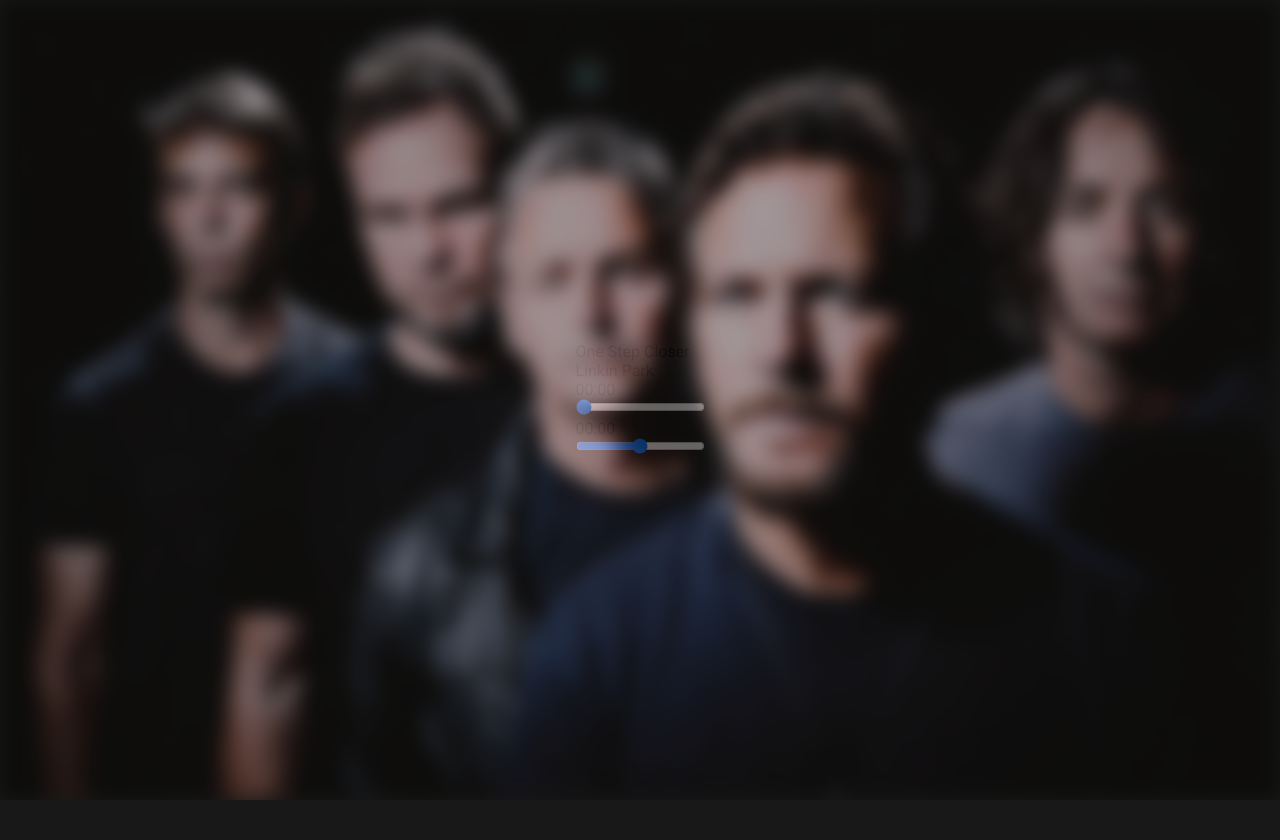
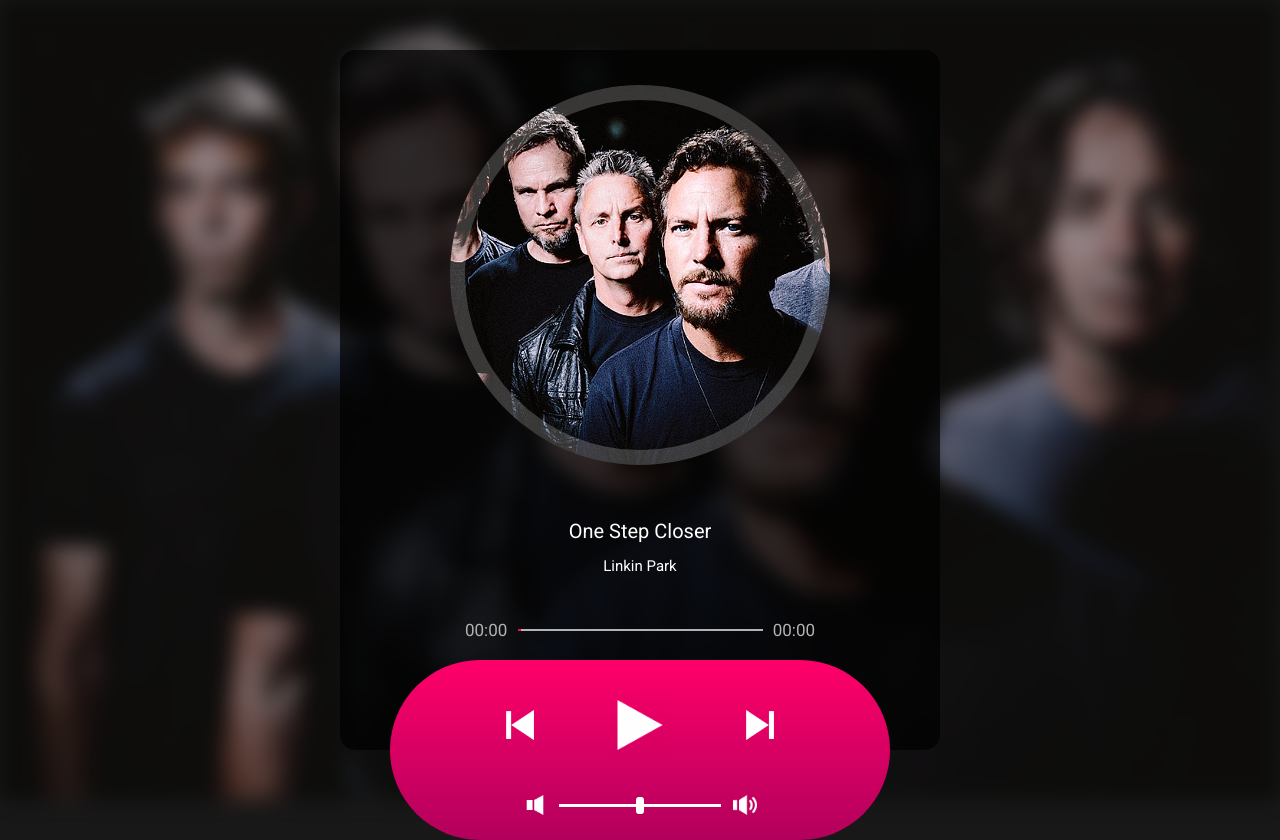
Before and after one commit to caiorrts/interactive-audio-interface, a plain HTML site: page index.html in a window 1280 px wide. Before the commit the page ends 800 px from the top, so only its background shows below. Drawn offline with Linux system fonts and the light colour scheme; some icons are missing.

Commit message:
Completion of the entire page style

```diff
--- a/index.html
+++ b/index.html
@@ -16,13 +16,14 @@
 
         <section class="player">
 
-            <div class="player__background"></div>
+            <div class="player__bg"></div>
+
             <div class="player__cover">
                 <div id="player__cover__image"></div>
             </div>
 
             <div class="player__info">
-                <p id="player__info__music">One Step Closer</p>
+                <p id="player__info__song">One Step Closer</p>
                 <p id="player__info__artist">Linkin Park</p>
             </div>
 
@@ -45,14 +46,14 @@
             <div class="player__control">
                 <div class="player__control__buttons">
                     <div id="player__control__buttons__prev"></div>
-                    <div id="player__control__buttons__playpause"></div>
+                    <div id="player__control__buttons__play-pause"></div>
                     <div id="player__control__buttons__next"></div>
                 </div>
 
                 <div class="player__control__volume">
                     <div id="player__control__volume__mute"></div>
-                    <input type="range" id="player__control__volume_bar" value="50">
-                    <div id="player__control__volume_max"></div>
+                    <input type="range" id="player__control__volume__bar" value="50">
+                    <div id="player__control__volume__max"></div>
                 </div>
             </div>
 
--- a/style.css
+++ b/style.css
@@ -1,11 +1,16 @@
-/** CSS RESET **/
+/*****************************/
+/********* CSS RESET *********/
+/*****************************/
 * {
     margin: 0;
     padding: 0;
     box-sizing: border-box;
-  }
+}
 
-/** UTILITY STYLES **/
+
+/*****************************/
+/****** UTILITY STYLES *******/
+/*****************************/
 body {
     background-color: #181818;
     font-family: 'Roboto', sans-serif;
@@ -18,6 +23,10 @@
     width: 100vw;
 }
 
+
+/********************************/
+/******* PAGE BACKGROUND ********/
+/********************************/
 #bgcover {
     width: 100vw;
     height: 100vh;
@@ -29,3 +38,221 @@
     filter: blur(10px);
     opacity: 0.6;
 }
+
+
+/**********************************************/
+/******* PLAYER STYLE AND ARTIST COVER ********/
+/**********************************************/
+.player {
+    display: grid;
+    place-items: center;
+    width: 600px;
+    min-width: 600px;
+    height: 700px;
+}
+
+.player__bg {
+    width: 600px;
+    height: 700px;
+    border-radius: 15px;
+    opacity: 0.7;
+    background-color: #000;
+    position: absolute;
+    z-index: 0;
+}
+
+.player__cover {
+    display: grid;
+    place-items: center;
+    width: 600px;
+    height: 450px;
+    position: relative;
+    z-index: 1;
+}
+
+#player__cover__image {
+    width: 380px;
+    height: 380px;
+    border: 15px solid rgba(255, 255, 255, 0.2);
+    border-radius: 50%;
+    background-image: url(covers/pearljam.jpg);
+    background-size: auto 110%;
+    background-position: center center;
+    background-repeat: no-repeat;
+}
+
+
+/***************************************/
+/***** ARTIST AND SONG INFORMATION *****/
+/***************************************/
+.player__info {
+    display: grid;
+    place-items: center;
+    height: 100px;
+    color: #FFF;
+    position: relative;
+    z-index: 1;
+}
+
+#player__info__song {
+    font-size: 20px;
+    cursor: default;
+}
+
+#player__info__artist {
+    font-size: 15px;
+    margin-top: -30px;
+    cursor: default;
+}
+
+
+/***************************************/
+/******** TIME SONG INFORMATION ********/
+/***************************************/
+.player__time {
+    display: flex;
+    justify-content: space-between;
+    align-items: center;
+    width: 500px;
+    height: 60px;
+    margin-bottom: 20px;
+    color: #B3B3B3;
+    font-size: 17px;
+    position: relative;
+    z-index: 1;
+}
+
+#player__time__info__ini, #player__time__info__end {
+    cursor: default;
+}
+
+#player__time__info {
+    display: flex;
+    justify-content: space-between;
+    align-items: center;
+    width: 350px;
+}
+
+#player__time__info__bar {
+    appearance: none;
+    outline: none;
+    overflow: hidden;
+    width: 70%;
+    height: 2px;
+    cursor: pointer;
+    background-color: #B3B3B3;
+
+}
+
+#player__time__info__bar::-webkit-slider-thumb {
+    width: 3px;
+    -webkit-appearance: none;
+    height: 3px;
+    background: #FF0069;
+    box-shadow: -500px 0 0 500px #FF0069;
+}
+
+
+/***************************************/
+/******** LOOP & RANDOM BUTTONS ********/
+/***************************************/
+#player__time__loop, #player__time__random {
+   height: 20px;
+   color: #FFF;
+   cursor: pointer;
+}
+
+
+/***************************************/
+/*********** PLAYER CONTROLS ***********/
+/***************************************/
+.player__control {
+    display: grid;
+    place-items: center;
+    height: 180px;
+    width: 500px;
+    margin-top: -20px;
+    border-radius: 90px;
+    background: linear-gradient(#FF0069, #B2005C);
+    color: #FFF;
+    position: relative;
+    z-index: 1;
+}
+
+.player__control__buttons, .player__control__volume {
+    display: flex;
+    justify-content: space-between;
+    align-items: center;
+    width: 300px;
+    font-size: 35px;
+}
+
+.player__control__buttons {
+    padding: 20px 0 0 0;
+}
+
+.player__control__buttons div {
+    width: 60px;
+    height: 60px;
+    cursor: pointer;
+    background-size: 50%;
+    background-position: center center;
+    background-repeat: no-repeat;
+}
+
+#player__control__buttons__play-pause {
+    background-image: url(icons/btn-play.png);
+    background-size: cover;
+}
+
+#player__control__buttons__prev {
+    background-image: url(./icons/btn-prev.png);
+}
+
+#player__control__buttons__next {
+    background-image: url(icons/btn-next.png);
+}
+
+/***************************************/
+/*********** VOLUME CONTROLS ***********/
+/***************************************/
+.player__control__volume {
+    width: 250px;
+}
+
+.player__control__volume div {
+    width: 40px;
+    height: 40px;
+    background-position: center center;
+    background-repeat: no-repeat;
+}
+
+#player__control__volume__max {
+    background-image: url(icons/btn-vol-up.png);
+    background-size: 60%;
+    cursor: pointer;
+}
+
+#player__control__volume__mute {
+    background-image: url(./icons/btn-mute.png);
+    background-size: 50%;
+    cursor: pointer;
+}
+
+#player__control__volume__bar {
+    appearance: none;
+    outline: none;
+    width: 65%;
+    height: 3px;
+    cursor: pointer;
+}
+
+#player__control__volume__bar::-webkit-slider-thumb {
+    -webkit-appearance: none;
+    appearance: none;
+    width: 8px;
+    height: 17px;
+    background: #FFF;
+    cursor: pointer;
+    border-radius: 3px;
+}
```
